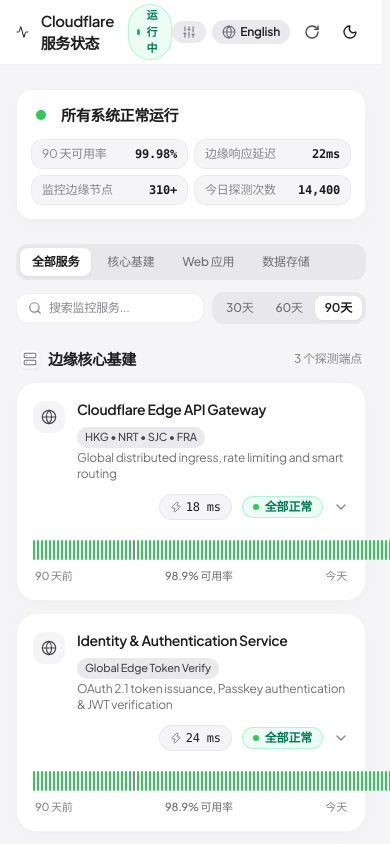
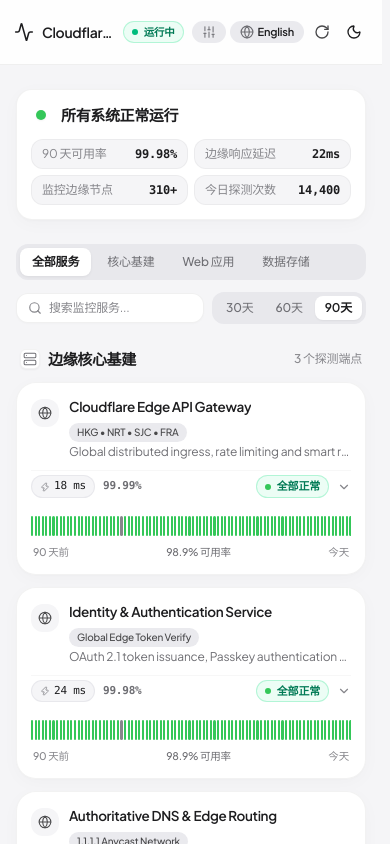
Before and after one commit to wsyzxjn/FlareStatus, a React (Vite) app: page / in a window 390 px wide. Shown: the top 844 px of the page. Built offline with nearby package versions, Linux system fonts and the light colour scheme.

Commit message:
style: optimize mobile responsive layout, prevent component deformation and fix popover bounding

```diff
--- a/src/App.tsx
+++ b/src/App.tsx
@@ -172,8 +172,7 @@
     return (
       <AdminPanel
         onBackToPublic={() => {
-          window.history.pushState({}, '', '/');
-          setCurrentView('public');
+          window.location.href = '/';
         }}
         t={t}
         lang={lang}
@@ -223,8 +222,7 @@
         isRefreshing={isRefreshing}
         onRefresh={fetchLiveStatus}
         onOpenAdmin={() => {
-          window.history.pushState({}, '', '/admin');
-          setCurrentView('admin');
+          window.location.href = '/admin';
         }}
       />
 
--- a/src/components/Navbar.tsx
+++ b/src/components/Navbar.tsx
@@ -32,15 +32,15 @@
 }) => {
   return (
     <header className="sticky top-0 z-50 w-full glass-nav transition-colors duration-200">
-      <div className="max-w-5xl mx-auto px-4 sm:px-6 h-16 flex items-center justify-between">
+      <div className="max-w-5xl mx-auto px-3.5 sm:px-6 h-16 flex items-center justify-between gap-2">
         {/* Left: Brand with Pure Glyph Icon */}
-        <div className="flex items-center gap-3">
-          <Activity className="w-5 h-5 text-[#1d1d1f] dark:text-[#f5f5f7] stroke-[1.85]" />
-          <div className="flex items-center gap-2.5">
-            <span className="font-semibold text-[15px] tracking-tight text-[#1d1d1f] dark:text-[#f5f5f7]">
+        <div className="flex items-center gap-2 sm:gap-3 min-w-0">
+          <Activity className="w-5 h-5 text-[#1d1d1f] dark:text-[#f5f5f7] stroke-[1.85] flex-shrink-0" />
+          <div className="flex items-center gap-2 min-w-0">
+            <span className="font-semibold text-sm sm:text-[15px] tracking-tight text-[#1d1d1f] dark:text-[#f5f5f7] truncate">
               {t.navTitle}
             </span>
-            <span className="inline-flex items-center gap-1.5 px-2 py-0.5 rounded-full text-[11px] font-semibold bg-emerald-50 text-emerald-700 dark:bg-emerald-500/10 dark:text-emerald-400 border border-emerald-200/80 dark:border-emerald-500/20">
+            <span className="inline-flex items-center gap-1.5 px-2 py-0.5 rounded-full text-[10.5px] sm:text-[11px] font-semibold bg-emerald-50 text-emerald-700 dark:bg-emerald-500/10 dark:text-emerald-400 border border-emerald-200/80 dark:border-emerald-500/20 flex-shrink-0">
               <span className="w-1.5 h-1.5 rounded-full bg-emerald-500 animate-pulse" />
               {t.live}
             </span>
@@ -48,7 +48,7 @@
         </div>
 
         {/* Right: Actions (Public Read-Only) */}
-        <div className="flex items-center gap-1.5 sm:gap-2">
+        <div className="flex items-center gap-1 sm:gap-2 flex-shrink-0">
           {/* Admin Switch Button */}
           {onOpenAdmin && (
             <button
@@ -69,14 +69,14 @@
             aria-label="Toggle language"
           >
             <Globe className="w-3.5 h-3.5 text-[#6e6e73] dark:text-[#a1a1a6]" />
-            <span>{t.toggleLang}</span>
+            <span className="text-[11px] sm:text-xs">{t.toggleLang}</span>
           </button>
 
-          {/* Refresh Button (Read latest cached status) */}
+          {/* Refresh Button */}
           <button
             onClick={onRefresh}
             disabled={isRefreshing}
-            className="p-2 rounded-full text-[#48484a] dark:text-[#d1d1d6] hover:bg-[#e5e5ea]/70 dark:hover:bg-white/10 transition-all active:scale-90 cursor-pointer"
+            className="p-1.5 sm:p-2 rounded-full text-[#48484a] dark:text-[#d1d1d6] hover:bg-[#e5e5ea]/70 dark:hover:bg-white/10 transition-all active:scale-90 cursor-pointer"
             title={t.refresh}
             aria-label={t.refresh}
           >
@@ -86,7 +86,7 @@
           {/* Dark / Light Mode Toggle */}
           <button
             onClick={() => setDarkMode((prev) => !prev)}
-            className="p-2 rounded-full text-[#48484a] dark:text-[#d1d1d6] hover:bg-[#e5e5ea]/70 dark:hover:bg-white/10 transition-all active:scale-90 cursor-pointer"
+            className="p-1.5 sm:p-2 rounded-full text-[#48484a] dark:text-[#d1d1d6] hover:bg-[#e5e5ea]/70 dark:hover:bg-white/10 transition-all active:scale-90 cursor-pointer"
             title={darkMode ? t.toggleThemeLight : t.toggleThemeDark}
             aria-label="Toggle theme"
           >
--- a/src/components/ServiceCard.tsx
+++ b/src/components/ServiceCard.tsx
@@ -84,63 +84,66 @@
       {/* Top Main Row (Clickable Accordion) */}
       <div
         onClick={() => setIsExpanded(!isExpanded)}
-        className="p-4 sm:p-5 cursor-pointer select-none space-y-3.5 sm:space-y-4"
+        className="p-3.5 sm:p-4.5 cursor-pointer select-none space-y-3 sm:space-y-4"
       >
-        <div className="flex flex-col sm:flex-row sm:items-center justify-between gap-3">
+        <div className="flex flex-col sm:flex-row sm:items-center justify-between gap-2.5 sm:gap-3">
           {/* Left: Service info */}
-          <div className="flex items-start sm:items-center gap-3">
-            <div className="w-8 h-8 rounded-xl bg-[#f5f5f7] dark:bg-white/10 flex items-center justify-center text-[#48484a] dark:text-[#d1d1d6] mt-0.5 sm:mt-0 flex-shrink-0">
+          <div className="flex items-start sm:items-center gap-2.5 sm:gap-3 min-w-0">
+            <div className="w-7 h-7 sm:w-8 sm:h-8 rounded-xl bg-[#f5f5f7] dark:bg-white/10 flex items-center justify-center text-[#48484a] dark:text-[#d1d1d6] mt-0.5 sm:mt-0 flex-shrink-0">
               {service.monitorType === 'push' ? (
-                <Radio className="w-4 h-4 stroke-[1.75] text-purple-500" />
+                <Radio className="w-3.5 h-3.5 sm:w-4 sm:h-4 stroke-[1.75] text-purple-500" />
               ) : (
-                <Globe className="w-4 h-4 stroke-[1.75]" />
+                <Globe className="w-3.5 h-3.5 sm:w-4 sm:h-4 stroke-[1.75]" />
               )}
             </div>
-            <div>
-              <div className="flex items-center gap-2 flex-wrap">
-                <h3 className="font-semibold text-sm sm:text-[15px] tracking-tight text-[#1d1d1f] dark:text-[#f5f5f7]">
+            <div className="min-w-0 flex-1">
+              <div className="flex items-center gap-1.5 sm:gap-2 flex-wrap">
+                <h3 className="font-semibold text-[13.5px] sm:text-[15px] tracking-tight text-[#1d1d1f] dark:text-[#f5f5f7] truncate">
                   {service.name}
                 </h3>
-                <span className="text-[11px] font-medium px-2 py-0.5 rounded-full bg-[#e5e5ea]/80 dark:bg-white/10 text-[#48484a] dark:text-[#d1d1d6]">
+                <span className="text-[10px] sm:text-[11px] font-medium px-2 py-0.5 rounded-full bg-[#e5e5ea]/80 dark:bg-white/10 text-[#48484a] dark:text-[#d1d1d6]">
                   {service.region}
                 </span>
                 {service.sslInfo && (
                   <span
-                    className="inline-flex items-center gap-1 text-[10.5px] px-2 py-0.5 rounded-full bg-emerald-50 text-emerald-700 dark:bg-emerald-500/10 dark:text-emerald-400 font-mono"
+                    className="inline-flex items-center gap-1 text-[10px] sm:text-[10.5px] px-1.5 sm:px-2 py-0.5 rounded-full bg-emerald-50 text-emerald-700 dark:bg-emerald-500/10 dark:text-emerald-400 font-mono"
                     title={`SSL Valid to ${service.sslInfo.validTo || '2027'} (${service.sslInfo.daysRemaining || 184} days left)`}
                   >
-                    <Lock className="w-3 h-3 text-emerald-600" />
+                    <Lock className="w-2.5 h-2.5 sm:w-3 sm:h-3 text-emerald-600" />
                     SSL {service.sslInfo.daysRemaining || 184}d
                   </span>
                 )}
               </div>
               {service.description && (
-                <p className="text-xs text-[#6e6e73] dark:text-[#a1a1a6] mt-0.5">
+                <p className="text-xs text-[#6e6e73] dark:text-[#a1a1a6] mt-0.5 truncate">
                   {service.description}
                 </p>
               )}
             </div>
           </div>
 
-          {/* Right: Static Latency Badge (Public Read-Only) & Status Pill */}
-          <div className="flex items-center gap-2.5 sm:gap-3 self-end sm:self-center">
+          {/* Right: Static Latency Badge & Status Pill (Mobile-adaptive row) */}
+          <div className="flex items-center justify-between sm:justify-end gap-2 sm:gap-3 w-full sm:w-auto pt-1 sm:pt-0 border-t border-black/[0.03] sm:border-0 dark:border-white/[0.04]">
+            <div className="flex items-center gap-2">
               {/* Read-Only Latency badge */}
               <div
-              className="inline-flex items-center gap-1 px-2.5 py-1 rounded-full text-xs font-medium bg-[#f5f5f7] dark:bg-white/10 text-[#1d1d1f] dark:text-[#f5f5f7] border border-[#e5e5ea]/80 dark:border-transparent font-mono"
+                className="inline-flex items-center gap-1 px-2 py-0.5 sm:px-2.5 sm:py-1 rounded-full text-[11px] sm:text-xs font-medium bg-[#f5f5f7] dark:bg-white/10 text-[#1d1d1f] dark:text-[#f5f5f7] border border-[#e5e5ea]/80 dark:border-transparent font-mono"
                 title={`${t.avgLatency}: ${service.currentLatency}ms`}
               >
-              <Zap className="w-3 h-3 text-[#86868b] dark:text-[#a1a1a6]" />
+                <Zap className="w-2.5 h-2.5 sm:w-3 sm:h-3 text-[#86868b] dark:text-[#a1a1a6]" />
                 <span>{service.currentLatency} ms</span>
               </div>
 
               {/* Uptime % */}
-            <span className="text-xs font-semibold text-[#6e6e73] dark:text-[#a1a1a6] hidden md:block font-mono">
+              <span className="text-[11px] sm:text-xs font-semibold text-[#6e6e73] dark:text-[#a1a1a6] font-mono">
                 {service.uptime90d}%
               </span>
+            </div>
 
+            <div className="flex items-center gap-2">
               {/* Status badge */}
               <span
-              className={`inline-flex items-center gap-1.5 px-2.5 py-0.5 rounded-full text-xs font-semibold border ${badge.bg} ${badge.color}`}
+                className={`inline-flex items-center gap-1.5 px-2 py-0.5 sm:px-2.5 rounded-full text-[11px] sm:text-xs font-semibold border ${badge.bg} ${badge.color}`}
               >
                 <span className={`w-1.5 h-1.5 rounded-full ${badge.dot} ${service.status === 'operational' ? 'animate-pulse' : ''}`} />
                 {badge.label}
@@ -148,10 +151,11 @@
 
               {/* Chevron icon */}
               <ChevronDown
-              className={`w-4 h-4 text-[#86868b] transition-transform duration-200 ${
+                className={`w-3.5 h-3.5 sm:w-4 sm:h-4 text-[#86868b] transition-transform duration-200 ${
                   isExpanded ? 'rotate-180' : ''
                 }`}
               />
+            </div>
           </div>
         </div>
 
@@ -163,7 +167,7 @@
 
       {/* Expandable Drawer for Details */}
       {isExpanded && (
-        <div className="px-5 pb-5 sm:px-6 sm:pb-6 pt-3 border-t border-[#e5e5ea]/80 dark:border-white/[0.08] bg-[#fbfbfd] dark:bg-black/20 rounded-b-[20px] overflow-hidden space-y-4 animate-in fade-in duration-200">
+        <div className="px-4 pb-4 sm:px-5 sm:pb-5 pt-3 border-t border-[#e5e5ea]/80 dark:border-white/[0.08] bg-[#fbfbfd] dark:bg-black/20 rounded-b-[20px] overflow-hidden space-y-3.5 animate-in fade-in duration-200">
           {/* Sparkline */}
           <LatencySparkline
             data={service.recentLatencies}
@@ -172,7 +176,7 @@
           />
 
           {/* Detailed Info Grid */}
-          <div className="grid grid-cols-1 sm:grid-cols-3 gap-3 text-xs">
+          <div className="grid grid-cols-1 sm:grid-cols-3 gap-2.5 text-xs">
             <div className="p-3 rounded-xl bg-white dark:bg-white/[0.03] border border-[#e5e5ea]/80 dark:border-white/[0.05]">
               <span className="text-[#86868b] dark:text-[#a1a1a6]">{t.endpointTarget}</span>
               <div className="font-mono text-[#1d1d1f] dark:text-[#f5f5f7] mt-1 truncate">
@@ -185,10 +189,10 @@
               <span className="text-[#86868b] dark:text-[#a1a1a6]">SSL / TLS 证书状态</span>
               <div className="font-medium text-[#1d1d1f] dark:text-[#f5f5f7] mt-1 flex items-center gap-1.5">
                 <ShieldCheck className="w-3.5 h-3.5 text-emerald-500" />
-                <span>
+                <span className="truncate">
                   {service.sslInfo
-                    ? `TLS 1.3 · 有效 (剩余 ${service.sslInfo.daysRemaining || 184} 天)`
-                    : 'HTTPS 强加密保护'}
+                    ? `TLS 1.3 · 剩余 ${service.sslInfo.daysRemaining || 184} 天`
+                    : 'HTTPS 强加密'}
                 </span>
               </div>
             </div>
@@ -197,7 +201,7 @@
             <div className="p-3 rounded-xl bg-white dark:bg-white/[0.03] border border-[#e5e5ea]/80 dark:border-white/[0.05] flex items-center justify-between">
               <div>
                 <span className="text-[#86868b] dark:text-[#a1a1a6]">README 状态徽章</span>
-                <div className="font-mono text-[#1d1d1f] dark:text-[#f5f5f7] mt-1 text-[11px] truncate max-w-[140px]">
+                <div className="font-mono text-[#1d1d1f] dark:text-[#f5f5f7] mt-1 text-[11px] truncate max-w-[120px]">
                   /api/badge/{service.id}
                 </div>
               </div>
--- a/src/components/TimelineBar.tsx
+++ b/src/components/TimelineBar.tsx
@@ -74,7 +74,7 @@
   return (
     <div className="relative w-full pt-1 select-none">
       {/* Pills Container */}
-      <div className="flex items-center gap-[2px] sm:gap-[2.5px] h-6 py-0.5 w-full">
+      <div className="flex items-center gap-[1.5px] sm:gap-[2.5px] h-6 py-0.5 w-full overflow-hidden">
         {displayedHistory.map((item, idx) => {
           const leftPercent = ((idx + 0.5) / displayedHistory.length) * 100;
 
@@ -82,6 +82,13 @@
             <div
               key={item.date || idx}
               onMouseEnter={() =>
+                setHoveredDay({
+                  day: item,
+                  index: idx,
+                  leftPercent,
+                })
+              }
+              onTouchStart={() =>
                 setHoveredDay({
                   day: item,
                   index: idx,
@@ -97,33 +104,33 @@
         })}
       </div>
 
-      {/* Floating Popover Bubble Below Hovered Pill */}
+      {/* Floating Popover Bubble Below Hovered Pill (Responsive Bound) */}
       {hoveredDay && (
         <div
           className="absolute top-[32px] z-50 pointer-events-none transition-all duration-100 ease-out"
           style={{
             left: `${hoveredDay.leftPercent}%`,
             transform: `translateX(-${Math.min(
-              85,
-              Math.max(15, hoveredDay.leftPercent)
+              80,
+              Math.max(20, hoveredDay.leftPercent)
             )}%)`,
           }}
         >
-          <div className="relative p-3 rounded-2xl bg-white dark:bg-[#1c1c1e] text-xs text-[#1d1d1f] dark:text-white shadow-[0_12px_36px_rgba(0,0,0,0.16)] dark:shadow-[0_12px_36px_rgba(0,0,0,0.85)] border border-black/[0.08] dark:border-white/10 min-w-[185px] max-w-[280px]">
+          <div className="relative p-3 rounded-2xl bg-white dark:bg-[#1c1c1e] text-xs text-[#1d1d1f] dark:text-white shadow-[0_12px_36px_rgba(0,0,0,0.16)] dark:shadow-[0_12px_36px_rgba(0,0,0,0.85)] border border-black/[0.08] dark:border-white/10 min-w-[170px] max-w-[calc(100vw-2.5rem)] sm:max-w-[280px]">
             {/* Upward Pointer Arrow */}
             <div
               className="absolute -top-1 w-2.5 h-2.5 bg-white dark:bg-[#1c1c1e] border-l border-t border-black/[0.08] dark:border-white/10 transform rotate-45"
               style={{
                 left: `${Math.min(
-                  85,
-                  Math.max(15, hoveredDay.leftPercent)
+                  80,
+                  Math.max(20, hoveredDay.leftPercent)
                 )}%`,
                 transform: 'translateX(-50%) rotate(45deg)',
               }}
             />
 
             {/* Header: Date + Status Badge */}
-            <div className="flex items-center justify-between gap-3 font-semibold pb-1.5 border-b border-black/[0.05] dark:border-white/10">
+            <div className="flex items-center justify-between gap-2.5 font-semibold pb-1.5 border-b border-black/[0.05] dark:border-white/10">
               <span className="font-mono text-[11px] text-[#1d1d1f] dark:text-white font-semibold">
                 {hoveredDay.day.date}
               </span>
@@ -174,11 +181,11 @@
       )}
 
       {/* Clean Static Footer Row */}
-      <div className="flex items-center justify-between text-[11px] font-medium text-[#86868b] dark:text-[#6e6e73] mt-1.5 px-0.5">
+      <div className="flex items-center justify-between text-[10.5px] sm:text-[11px] font-medium text-[#86868b] dark:text-[#6e6e73] mt-1.5 px-0.5">
         <span>
           {daysCount} {t.daysAgo}
         </span>
-        <span className="text-[#6e6e73] dark:text-[#86868b]">
+        <span className="text-[#6e6e73] dark:text-[#86868b] truncate max-w-[120px] sm:max-w-none text-center">
           {displayedHistory.filter((d) => d.status === 'operational').length ===
           displayedHistory.length
             ? t.fullOperational
```
Also changed, not shown: src/components/AdminPanel.tsx (+31 -30 lines). Lines whose indentation alone changed are shown as unchanged.
